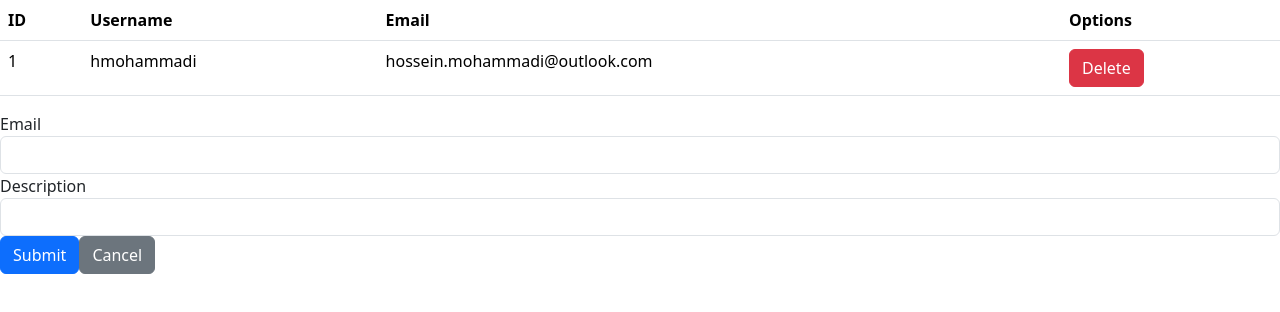
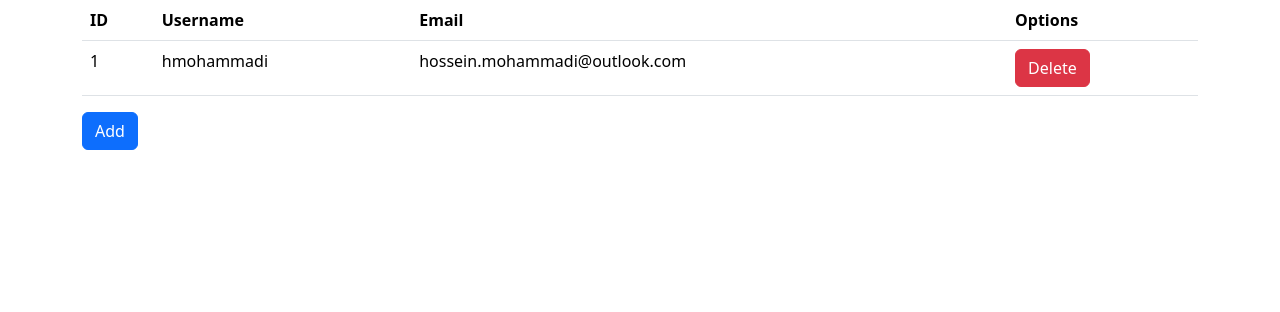
Before and after one commit to digilinq/accounts-admin-portal, a React (Create React App) app: page / in a window 1280 px wide. Shown: the top 312 px of the page. Built offline with nearby package versions, Linux system fonts and the light colour scheme.

Commit message:
Show list of user and add new user

```diff
--- a/src/src/components/userContainer.js
+++ b/src/src/components/userContainer.js
@@ -1,4 +1,4 @@
-import React from "react";
+import React, { useState } from "react";
 import UserList from "./userList";
 import UserEntry from "./userEntry";
 
@@ -10,16 +10,28 @@ const users = [
   }
 ]
 
+
 const saveUser = (user) => {
+  console.log("save user " + user.email);
+}
 
+const removeUser = (user) => {
+  console.log("remove user " + user.id);
 }
 
 const UserContainer = () => {
+  const [view, setView] = useState('list');
+
+  const isShowList = view === 'list';
+  const isShowEntry = view === 'entry';
+
   return (
-    <>
-      <UserList users={users} />
-      <UserEntry save={saveUser} />
-    </>
+    <div className="container">
+      {isShowList &&
+        <UserList users={users} onAdd={() => setView('entry')} onRemove={removeUser} />}
+      {isShowEntry &&
+        <UserEntry save={saveUser} cancel={() => setView('list')} />}
+    </div>
   )
 }
 
--- a/src/src/components/userEntry.js
+++ b/src/src/components/userEntry.js
@@ -14,11 +14,11 @@ const UserEntry = ({ save, cancel }) => {
     <form onSubmit={handleSubmit}>
       <div className="form-group">
         <label htmlFor="email">Email</label>
-        <input type="email" className="form-control" id="email" value={email}
+        <input type="text" className="form-control" id="email" value={email}
           onChange={(e) => setEmail(e.target.value)} />
       </div>
       <div className="form-group">
-        <label htmlFor="description">Description</label>
+        <label htmlFor="description">Password</label>
         <input type="password" className="form-control" id="password" value={password}
           onChange={(e) => setPassword(e.target.value)} />
 
--- a/src/src/components/userList.js
+++ b/src/src/components/userList.js
@@ -1,7 +1,9 @@
 import React from "react";
 import UserRow from "./userRow";
+import Toolbar from "./toolbar";
+import AddButton from "./addButton";
 
-const UserList = ({ users, remove }) => {
+const UserList = ({ users, onRemove, onAdd }) => {
   return (
     <>
       <table className="table table-hover">
@@ -14,9 +16,10 @@ const UserList = ({ users, remove }) => {
           </tr>
         </thead>
         <tbody>
-          {users.map(user => <UserRow user={user} onRemove={remove} />)}
+          {users.map(user => <UserRow key={user.id} user={user} onRemove={() => onRemove(user)} />)}
         </tbody>
       </table>
+      <button className="btn btn-primary" onClick={onAdd}>Add</button>
     </>
   )
 }
--- a/src/src/components/userRow.js
+++ b/src/src/components/userRow.js
@@ -1,12 +1,12 @@
 import React from "react";
 
-const UserRow = ({user, onRemove}) => {
+const UserRow = ({user: {id, username, email}, onRemove}) => {
   return <tr>
-    <td>{user.id}</td>
-    <td>{user.username}</td>
-    <td>{user.email}</td>
+    <td>{id}</td>
+    <td>{username}</td>
+    <td>{email}</td>
     <td>
-        <button className="btn btn-danger" onClick={() => onRemove(user.id)}>Delete</button>
+        <button className="btn btn-danger" onClick={() => onRemove(id)}>Delete</button>
     </td>
   </tr>
 }
```
